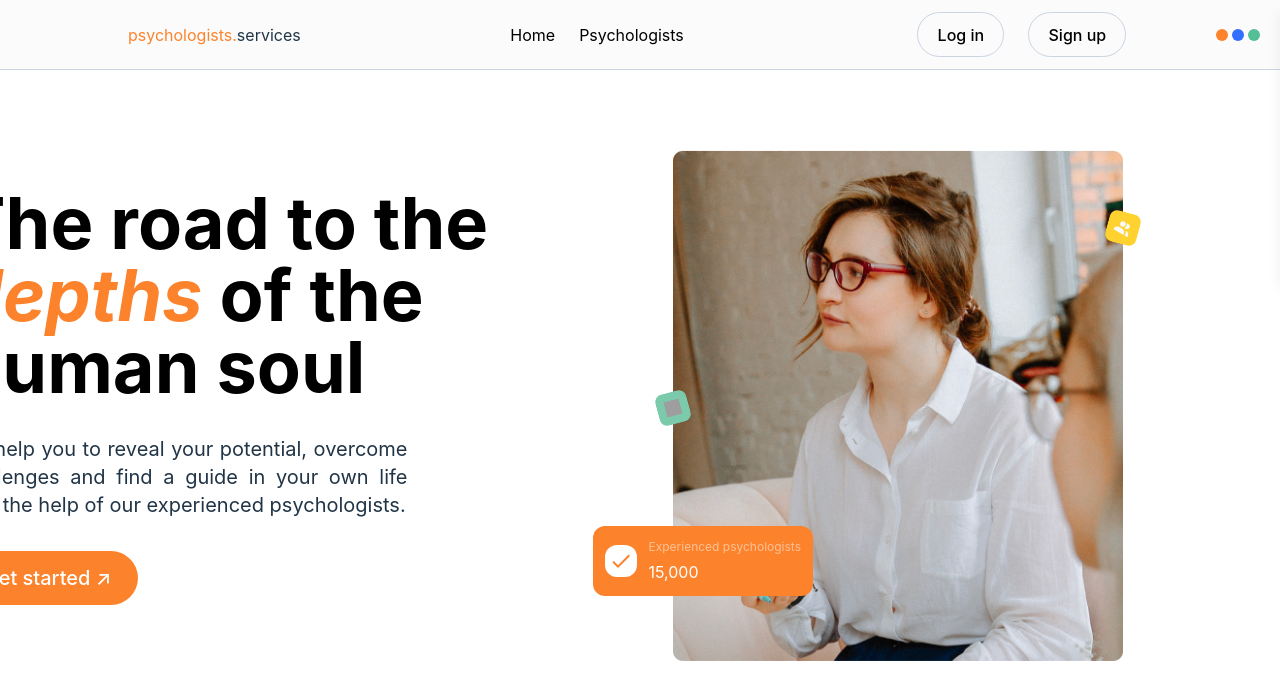
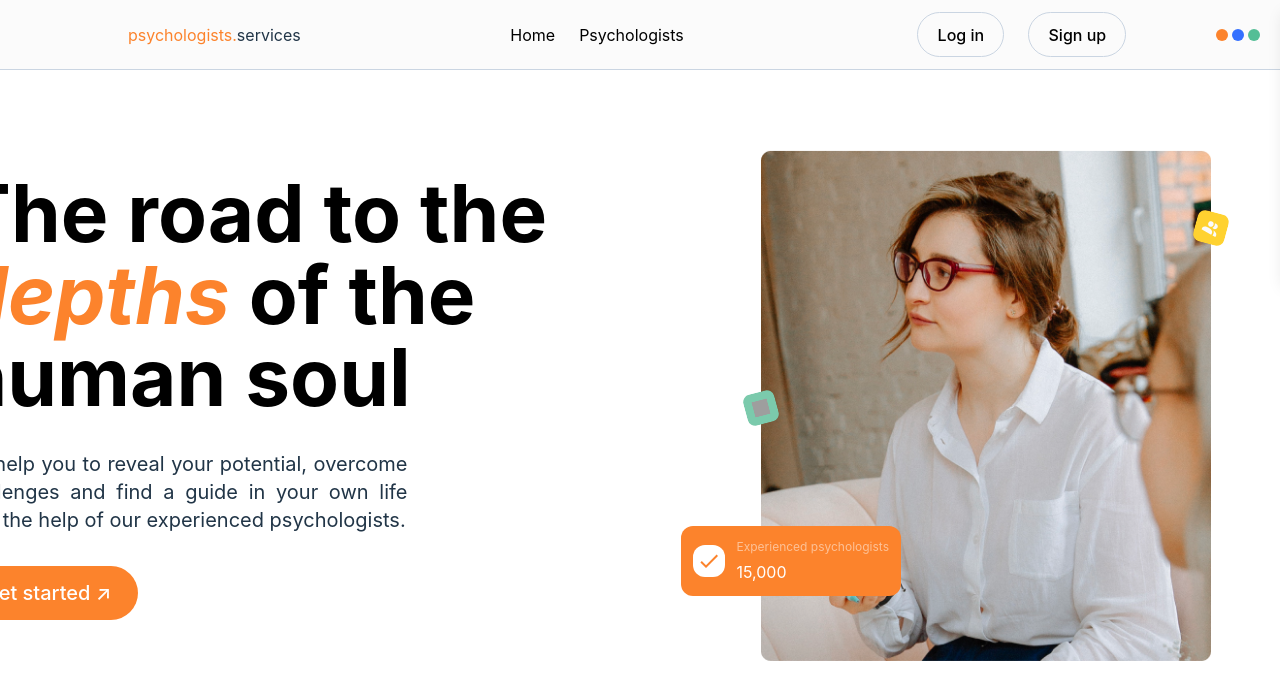
Before and after one commit to gizemcobannnn/psychologists, a React (Vite) app in the folder psychologists/: page / in a window 1280 px wide. Shown: the top 700 px of the page. Built offline with nearby package versions, Linux system fonts and the light colour scheme; grey boxes are pictures that could not be loaded.

Commit message:
leading added

```diff
--- a/psychologists/src/pages/HomePage.jsx
+++ b/psychologists/src/pages/HomePage.jsx
@@ -11,11 +11,11 @@ export default function HomePage() {
   return (
     <div className="flex flex-col justify-center pt-25 md:flex md:flex-row md:gap-20 md:w-full  md:justify-around md:items-center md:m-auto ">
         <div className="relative -left-20 flex flex-col w-[600px] gap-8 justify-center items-start mt-15">
-            <h1 className="text-7xl font-bold text-left text-black">The road to the <span className="text-primary italic">depths</span> of the human soul</h1>
+            <h1 className="text-[80px] leading-[82px] font-bold text-left text-black">The road to the <span className="text-primary italic">depths</span> of the human soul</h1>
             <p className="text-xl text-justify w-[450px] ">We help you to reveal your potential, overcome challenges and find a guide in your own life with the help of our experienced psychologists.</p>
             <button className="bg-primary text-white  p-12 w-45 text-[20px]" onClick={()=>{navigate("/psychologists")}}>Get started <span className="text-xl">↗</span></button>
         </div>
-        <div className="-right-2 mt-8 relative min-w-[650px] md:min-w-[400px] md:w-[500px] h-[500px]  md:top-0 md:-right-5 lg:right-5 lg:top-0 xl:right-30 lg:max-w-[450px] ">
+        <div className="-right-2 mt-8 relative min-w-[650px] md:min-w-[400px] md:w-[500px] h-[500px]  md:top-0 md:-right-5 lg:right-5 lg:top-0 xl:right-8 lg:max-w-[450px] ">
             <img src={mainPhoto} alt="main photo"  className="mt-6 absolute top-1/2 left-1/2 transform -translate-x-1/2 -translate-y-1/2" />
             <img src={questionmark} alt="questionmark" className="w-8 h-8 p-2 absolute top-60 left-20 md:top-60 md:-left-4 lg:top-65 lg:-left-4 bg-[#7bcaac] rounded-lg rotate-[-15deg]" />
             <img src={users} alt="users" className="w-8 h-8 p-1 absolute top-20 right-20 md:top-20 md:-right-3 lg:-right-4 lg:top-20 bg-amber-300 rounded-lg text-purple-700 rotate-[15deg]" />
```
